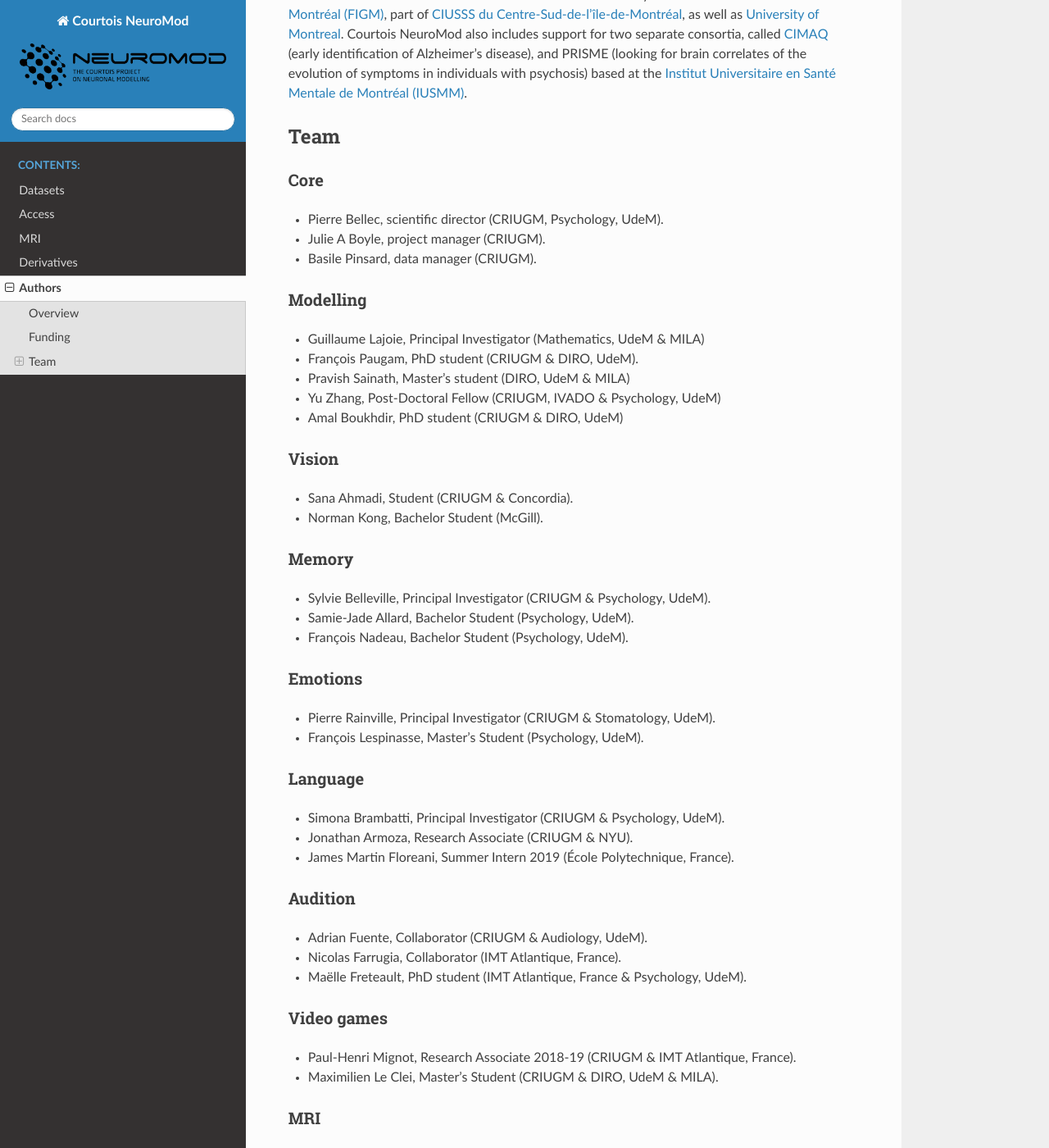
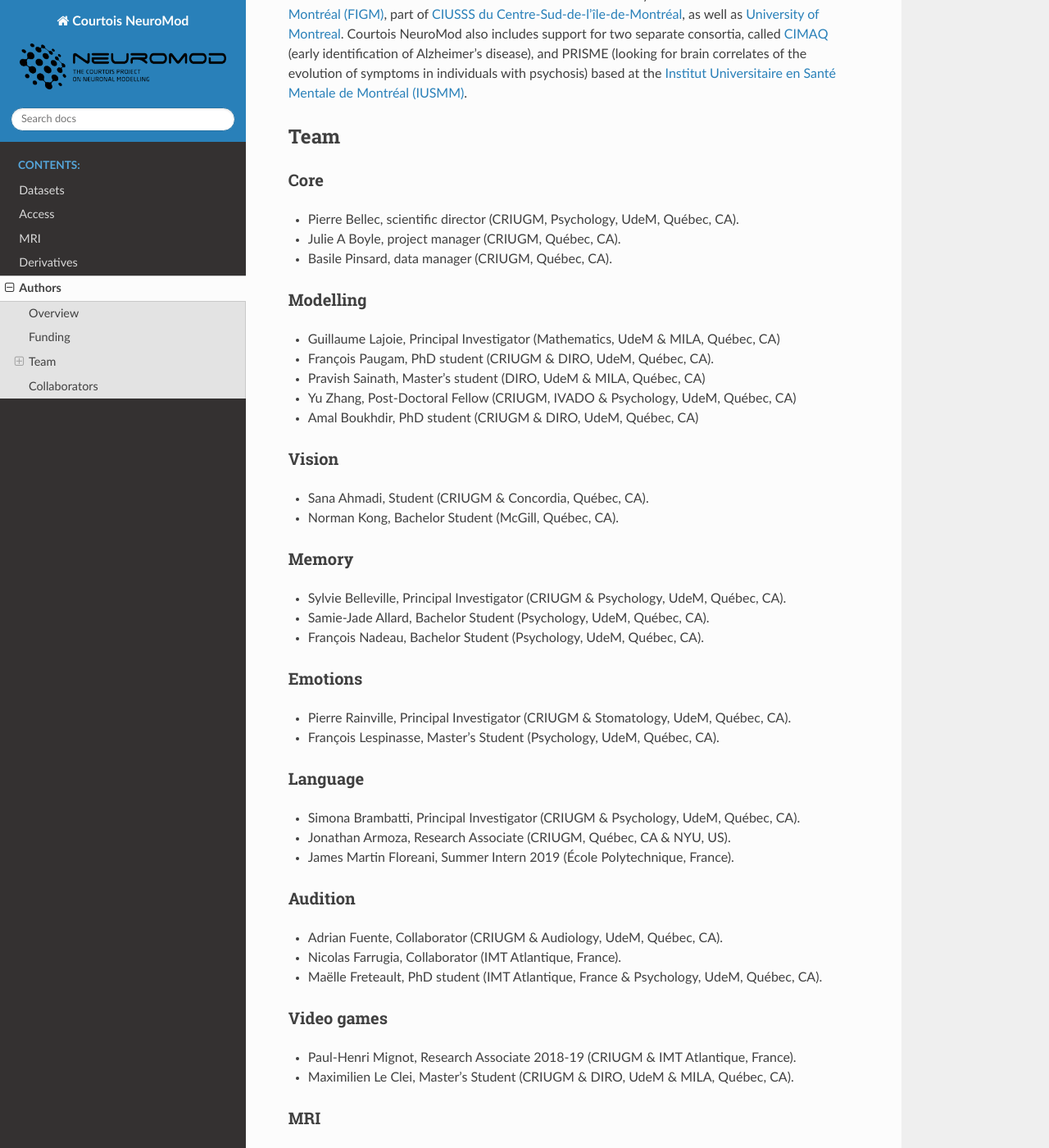
Before and after one commit to courtois-neuromod/cneuromod_docs, a Sphinx documentation site: the page built from source/AUTHORS.md, in a window 1280 px wide and 1400 px high, scrolled down 507 px. Shown: the whole window at 82% size. Built offline with Sphinx 7.4.7 and the Read the Docs theme 2.0.0, drawn with Linux system fonts in a browser that asks for light colours; some of the changed text lies outside the part shown.

Commit message:
Update AUTHORS.md
Added collaborators, and countries in the affiliations.

```diff
--- a/source/AUTHORS.md
+++ b/source/AUTHORS.md
@@ -13,51 +13,56 @@
 ## Team
 
 ### Core
- * Pierre Bellec, scientific director (CRIUGM, Psychology, UdeM).
- * Julie A Boyle, project manager (CRIUGM).
- * Basile Pinsard, data manager (CRIUGM).
+ * Pierre Bellec, scientific director (CRIUGM, Psychology, UdeM, Québec, CA).
+ * Julie A Boyle, project manager (CRIUGM, Québec, CA).
+ * Basile Pinsard, data manager (CRIUGM, Québec, CA).
 
 ### Modelling
- * Guillaume Lajoie, Principal Investigator (Mathematics, UdeM & MILA)
- * François Paugam, PhD student (CRIUGM & DIRO, UdeM).
- * Pravish Sainath, Master's student (DIRO, UdeM & MILA)
- * Yu Zhang, Post-Doctoral Fellow (CRIUGM, IVADO & Psychology, UdeM)
- * Amal Boukhdir, PhD student (CRIUGM & DIRO, UdeM)
+ * Guillaume Lajoie, Principal Investigator (Mathematics, UdeM & MILA, Québec, CA)
+ * François Paugam, PhD student (CRIUGM & DIRO, UdeM, Québec, CA).
+ * Pravish Sainath, Master's student (DIRO, UdeM & MILA, Québec, CA)
+ * Yu Zhang, Post-Doctoral Fellow (CRIUGM, IVADO & Psychology, UdeM, Québec, CA)
+ * Amal Boukhdir, PhD student (CRIUGM & DIRO, UdeM, Québec, CA)
 
 ### Vision
- * Sana Ahmadi, Student (CRIUGM & Concordia).
- * Norman Kong, Bachelor Student (McGill).
+ * Sana Ahmadi, Student (CRIUGM & Concordia, Québec, CA).
+ * Norman Kong, Bachelor Student (McGill, Québec, CA).
 
 ### Memory
- * Sylvie Belleville, Principal Investigator (CRIUGM & Psychology, UdeM).
- * Samie-Jade Allard, Bachelor Student (Psychology, UdeM).
- * François Nadeau, Bachelor Student (Psychology, UdeM).
+ * Sylvie Belleville, Principal Investigator (CRIUGM & Psychology, UdeM, Québec, CA).
+ * Samie-Jade Allard, Bachelor Student (Psychology, UdeM, Québec, CA).
+ * François Nadeau, Bachelor Student (Psychology, UdeM, Québec, CA).
 
 ### Emotions
- * Pierre Rainville, Principal Investigator (CRIUGM & Stomatology, UdeM).
- * François Lespinasse, Master's Student (Psychology, UdeM).
+ * Pierre Rainville, Principal Investigator (CRIUGM & Stomatology, UdeM, Québec, CA).
+ * François Lespinasse, Master's Student (Psychology, UdeM, Québec, CA).
 
 ### Language
- * Simona Brambatti, Principal Investigator (CRIUGM & Psychology, UdeM).
- * Jonathan Armoza, Research Associate (CRIUGM & NYU).
+ * Simona Brambatti, Principal Investigator (CRIUGM & Psychology, UdeM, Québec, CA).
+ * Jonathan Armoza, Research Associate (CRIUGM, Québec, CA & NYU, US).
  * James Martin Floreani, Summer Intern 2019 (École Polytechnique, France).
 
 ### Audition
- * Adrian Fuente, Collaborator (CRIUGM & Audiology, UdeM).
+ * Adrian Fuente, Collaborator (CRIUGM & Audiology, UdeM, Québec, CA).
  * Nicolas Farrugia, Collaborator (IMT Atlantique, France).
- * Maëlle Freteault, PhD student (IMT Atlantique, France & Psychology, UdeM).
+ * Maëlle Freteault, PhD student (IMT Atlantique, France & Psychology, UdeM, Québec, CA).
 
 ### Video games
  * Paul-Henri Mignot, Research Associate 2018-19 (CRIUGM & IMT Atlantique, France).
- * Maximilien Le Clei, Master's Student (CRIUGM & DIRO, UdeM & MILA).
+ * Maximilien Le Clei, Master's Student (CRIUGM & DIRO, UdeM & MILA, Québec, CA).
 
 ### MRI
  * Julien Cohen-Adad, Principal Investigator (CRIUGM & Polytechnique Montréal).
  * Eva Alonso, Post-Doctoral Fellow (Polytechnique Montréal).
 
 ### MEG
- * Karim Jerbi, Principal Investigator (CRIUGM & Psychology, UdeM).
+ * Karim Jerbi, Principal Investigator (CRIUGM & Psychology, UdeM, Québec, CA).
  * Yann Harel, PhD Student (Psychology, UdeM).
 
 ### Computing
- * Tristan Glatard, Collaborator (Computer Science and Software Engineering, Concordia University).
+ * Tristan Glatard, Collaborator (Computer Science and Software Engineering, Concordia University, Québec, CA).
+
+## Collaborators
+ * Tamara Vanderwal (University of British Columbia, Vancouver, CA).
+ * Christopher Steele (Concordia University, Québec, CA).
+ * Jean-Baptiste Poline (McGill University, Québec, CA).
```
